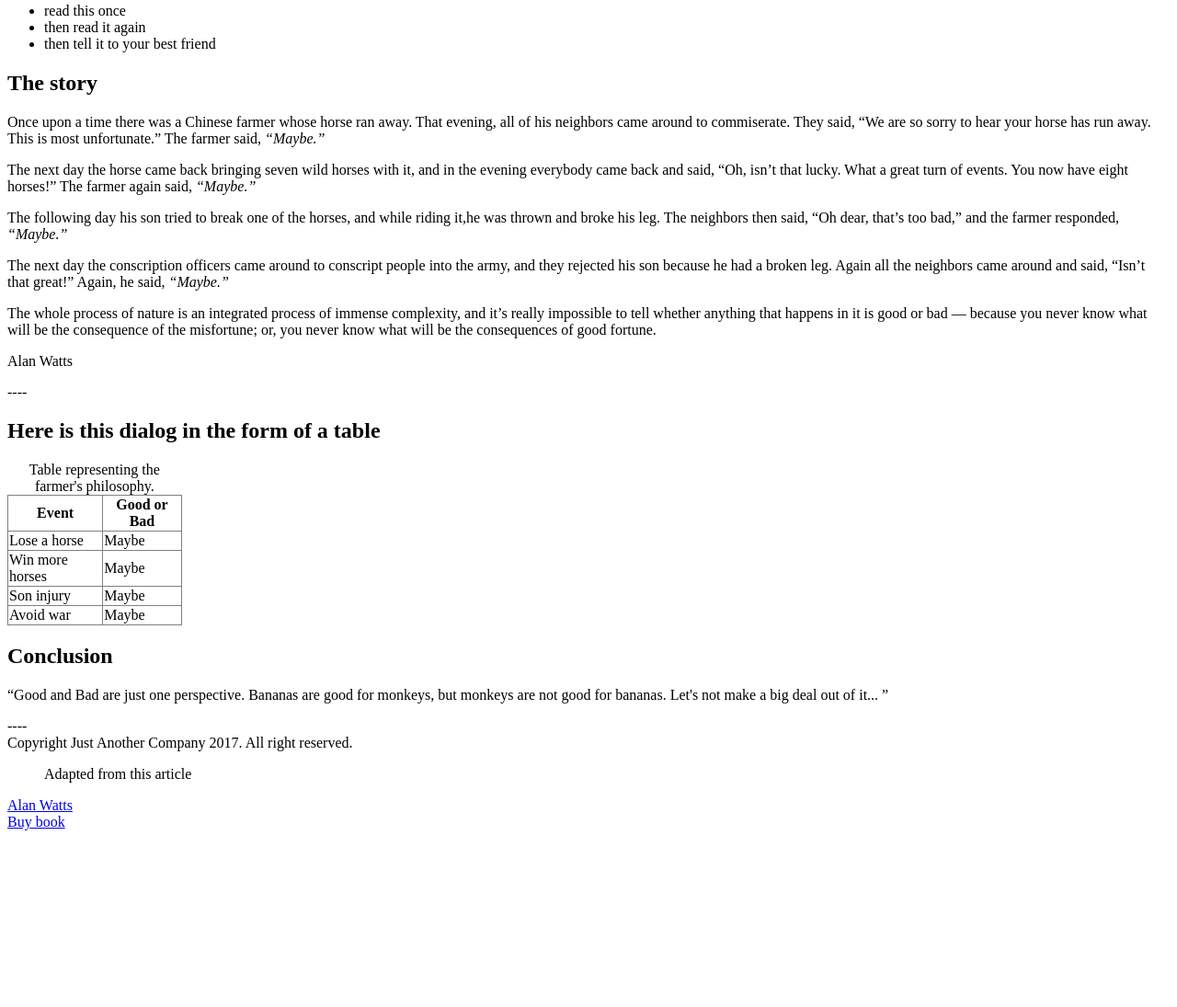
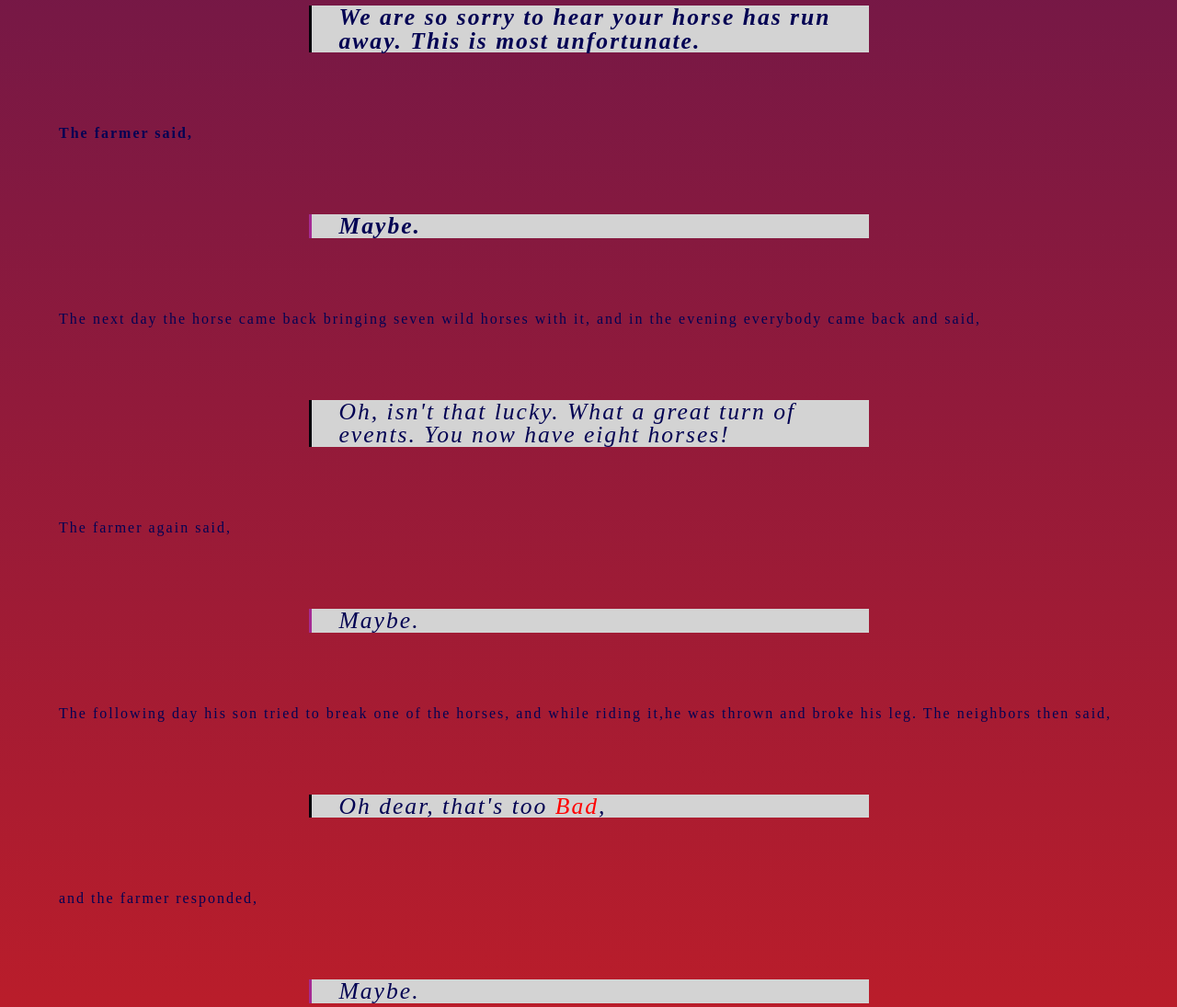
Before and after one commit to MariyaMaki/progressive-enhancement, a plain HTML site: page index.html in a window 1280 px wide. Shown: the part 837-1932 px from the top of the page at 92% size. Before the commit the page ends 1748 px from the top, so only its background shows below. Drawn offline with nearby package versions, Linux system fonts and the light colour scheme.

Commit message:
ajout version-mix

```diff
--- a/index.html
+++ b/index.html
@@ -6,9 +6,9 @@
     <meta http-equiv="X-UA-Compatible" content="IE=edge">
     <meta name="viewport" content="width=device-width, initial-scale=1.0">
     <title>Document</title>
+    <link href="reset.css" rel="stylesheet">
     <link href="style.css" rel="stylesheet">
 </head>
-
 <body>
     <header>
         <h1>Story of the Chinese Farmer</h1>
@@ -27,32 +27,39 @@
 
         <h2 class="story">The story</h2>
 
-        <p>Once upon a time there was a Chinese farmer whose horse ran away. That evening, all of his neighbors came
-            around to commiserate. They said, “We are so sorry to hear your horse has run away. This is most
-            unfortunate.” The farmer said, <em>“Maybe.”</em>
+        <p class="first-paragraphe">Once upon a time there was a Chinese farmer whose horse ran away. That evening, all
+            of his neighbors came
+            around to commiserate. They said, <q class="villager">We are so sorry to hear your horse has run away. This
+                is most
+                unfortunate.</q> The farmer said, <q class="farmer"><em>Maybe.</em></q>
         </p>
         <p>The next day the horse came back bringing seven wild horses with it, and in the
-            evening everybody came back and said, “Oh, isn’t that lucky. What a great turn of events. You now have eight
-            horses!” The farmer again said, <em>“Maybe.”</em>
+            evening everybody came back and said,<q class="villager">Oh, isn't that lucky. What a great turn of events.
+                You now have eight
+                horses!</q> The farmer again said, <q class="farmer"><em>Maybe.</em></q>
         </p>
         <p>The following day his son tried to break one of the horses, and while
-            riding it,he was thrown and broke his leg. The neighbors then said, “Oh dear, that’s too bad,” and the farmer
-            responded, <em>“Maybe.”</em>
+            riding it,he was thrown and broke his leg. The neighbors then said, <q class="villager">Oh dear, that's too
+                <tag class="bad">bad</tag>,</q> and the farmer
+            responded, <q class="farmer"><em>Maybe.</em></q>
         </p>
         <p>The next day the conscription officers came around to conscript people into the army, and they rejected
-            his son because he had a broken leg. Again all the neighbors came around and said, “Isn’t that great!” Again, he
-            said, <em>“Maybe.”</em>
+            his son because he had a broken leg. Again all the neighbors came around and said, <q class="villager">Isn't
+                that great!</q> Again, he
+            said, <q class="farmer"><em>Maybe.</em></q>
         </p>
-        <p>The whole process of nature is an integrated process of immense complexity, and it’s really impossible
-            to tell whether anything that happens in it is good or bad — because you never know what will be the
-            consequence of the misfortune; or, you never know what will be the consequences of good fortune.
+        <p>The whole process of nature is an integrated process of immense complexity, and it's really impossible
+            to tell whether anything that happens in it is <tag class="Good">good</tag> or <tag class="bad">bad</tag> —
+            because you never know what will be the
+            consequence of the misfortune; or, you never know what will be the consequences of <tag class="Good">good
+            </tag> fortune.
         </p>
         <p>Alan Watts </p>
         <p>----</p>
     </section>
     <section class="conclusion">
         <h2 class="tableau">Here is this dialog in the form of a table</h2>
-        <table style="width: 15%; border-collapse: collapse;" border="1">
+        <table style="width: 20%; border-collapse: collapse;" border="1">
             <caption>Table representing the farmer's philosophy.</caption>
             <tbody>
                 <tr>
@@ -78,17 +85,20 @@
             </tbody>
         </table>
         <h2 class="morale">Conclusion</h2>
-        <q>Good and Bad are just one perspective. Bananas are good for monkeys, but monkeys are not good for bananas.
+        <p>
+            <tag class="Good">Good</tag> and <tag class="bad">bad</tag> are just one perspective. Bananas are <tag
+                class="Good">good</tag> for monkeys, but monkeys are not <tag class="Good">good</tag> for bananas.
             Let's not make a big deal out of it...
-        </q>
+        </p>
     </section>
     <footer>
         <p>---- <br />Copyright Just Another Company 2017. All right reserved.</p>
-        <blockquote cite="https://wellsbaum.blog/2018/01/27/alan-watts-the-story-of-the-chinese-farmer/"> Adapted from
-            this article
-        </blockquote>
-        <a href="https://fr.wikipedia.org/wiki/Alan_Watts" target="_blank" title="about the autor">Alan Watts</a><br/>
-        <a href="https://www.amazon.fr/dp/1577311809/ref=as_li_ss_tl?language=en_US&ie=UTF8&linkCode=gs2&linkId=e793add9bb697066facd6d40ee28dfec&tag=wells012007-21" target="_blank" title="amazon link">Buy book</a>
+        <a href="https://wellsbaum.blog/2018/01/27/alan-watts-the-story-of-the-chinese-farmer/" target="_blank"
+            title="original story"> Adapted from
+            this article</a><br />
+        <a href="https://fr.wikipedia.org/wiki/Alan_Watts" target="_blank" title="about the autor">Alan Watts</a><br />
+        <a href="https://www.amazon.fr/dp/1577311809/ref=as_li_ss_tl?language=en_US&ie=UTF8&linkCode=gs2&linkId=e793add9bb697066facd6d40ee28dfec&tag=wells012007-21"
+            target="_blank" title="amazon link">Buy book</a>
     </footer>
 </body>
 
--- /dev/null
+++ b/reset.css
@@ -0,0 +1,43 @@
+html, body, div, span, applet, object, iframe,
+h1, h2, h3, h4, h5, h6, p, blockquote, pre,
+a, abbr, acronym, address, big, cite, code,
+del, dfn, em, img, ins, kbd, q, s, samp,
+small, strike, strong, sub, sup, tt, var,
+b, u, i, center,
+dl, dt, dd, ol, ul, li,
+fieldset, form, label, legend,
+table, caption, tbody, tfoot, thead, tr, th, td,
+article, aside, canvas, details, embed,
+figure, figcaption, footer, header, hgroup,
+menu, nav, output, ruby, section, summary,
+time, mark, audio, video {
+	margin: 0;
+	padding: 0;
+	border: 0;
+	font-size: 100%;
+	font: inherit;
+	vertical-align: baseline;
+}
+/* HTML5 display-role reset for older browsers */
+article, aside, details, figcaption, figure,
+footer, header, hgroup, menu, nav, section {
+	display: block;
+}
+body {
+	line-height: 1;
+}
+ol, ul {
+	list-style: none;
+}
+blockquote, q {
+	quotes: none;
+}
+blockquote:before, blockquote:after,
+q:before, q:after {
+	content: '';
+	content: none;
+}
+table {
+	border-collapse: collapse;
+	border-spacing: 0;
+}
--- a/style.css
+++ b/style.css
@@ -1,7 +1,72 @@
+@import url('https://fonts.googleapis.com/css2?family=Open+Sans:ital,wght@0,300;0,400;0,500;0,600;0,700;0,800;1,300;1,400;1,500;1,600;1,700;1,800&display=swap');
+body {
+    max-width: 90%;
+    margin: auto;
+    background: -webkit-linear-gradient(90deg, rgb(237, 33, 22), rgb(67, 20, 90));
+    /*background-image: url("./img/tori.jpg");
+    background-repeat:no-repeat;
+    background-position: right bottom;
+    background-size: cover;*/
+    font-family: 'Open Sans', sans-serif;
+}
+header>h1 {
+    background-color: yellow;
+}
+img {
+    float: left;
+    margin: 30px;
+}
+/*section [class] {
+    background-color: green;
+}*/
+p {
+   font-family: serif;
+   font-size: medium;
+   letter-spacing: 2px;
+   color: rgb(3, 3, 83);
+}
+q {
+    display: block;
+    width: 50%;
+    margin: 80px auto;
+    font-size: 160%;
+    background-color: lightgray;
+    border-left: 3px solid brown;
+    padding-left: 30px;
+    font-style: italic;
+}
+.villager {
+    border-left: 3px solid rgb(2, 0, 8);
+
+}
+.farmer {
+    border-left: 3px solid rgb(165, 42, 147);
+
+}
+.Good {
+    text-transform: capitalize;
+    color: green;
+}
+.first-paragraphe {
+    font-weight: bold;
+}
+tr:nth-child(even) {
+    background-color: grey;
+}
+tr:nth-child(odd) {
+    background-color: white;
+}
+.bad {
+    text-transform: capitalize;
+    color: red;
+}
+a {
+    font-size: large;
+}
 a:hover {
     background-color: blueviolet;
     color: black;
 }
 a:visited {
-    color: red;
+    color: rgba(238, 255, 0, 0.86);
 }
```
Also changed, not shown: img/tori.jpg (added).
